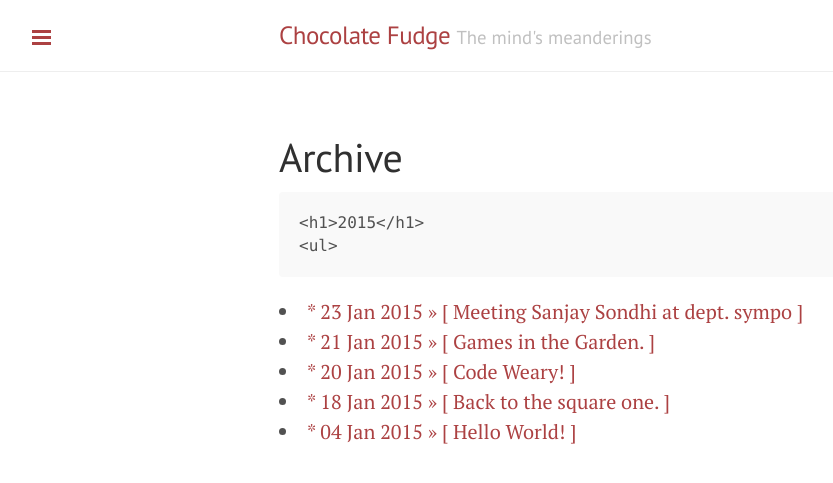
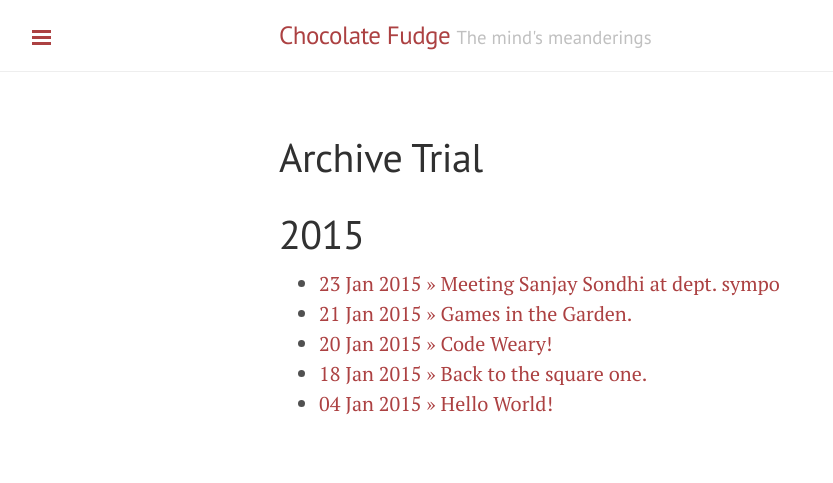
Before and after one commit to auag92/blog, a Jekyll site: the page built from archivetrial.md, in a window 1280 px wide. Shown: the top 483 px of the page, without its empty margins (1-834 px from the left). Built offline with Jekyll 4.4.1, drawn with Linux system fonts in a browser that asks for light colours; Markdown is read by kramdown in place of the engine named in the settings.

Commit message:
removed indentr

```diff
--- a/archivetrial.md
+++ b/archivetrial.md
@@ -1,14 +1,14 @@
 ---
 layout: page
-title: Archive
+title: Archive Trial
 ---
 {% for post in site.posts %}
-  {% capture currentyear %}{{post.date | date: "%Y"}}{% endcapture %}
-  {% if currentyear != year %}
-    {% unless forloop.first %}</ul>{% endunless %}
-    <h1>{{ currentyear }}</h1>
-    <ul>
-    {% capture year %}{{currentyear}}{% endcapture %}
-  {% endif %}
-  <li><a href="{{ site.baseurl }}{{ post.url }}">* {{ post.date | date_to_string }} &raquo; [ {{ post.title }} ]</a></li>
+{% capture currentyear %}{{post.date | date: "%Y"}}{% endcapture %}
+{% if currentyear != year %}
+{% unless forloop.first %}</ul>{% endunless %}
+<h1>{{ currentyear }}</h1>
+<ul>
+{% capture year %}{{currentyear}}{% endcapture %}
+{% endif %}
+<li><a href="{{ site.baseurl }}{{ post.url }}"> {{ post.date | date_to_string }} &raquo; {{ post.title }} </a></li>
 {% endfor %}
```
